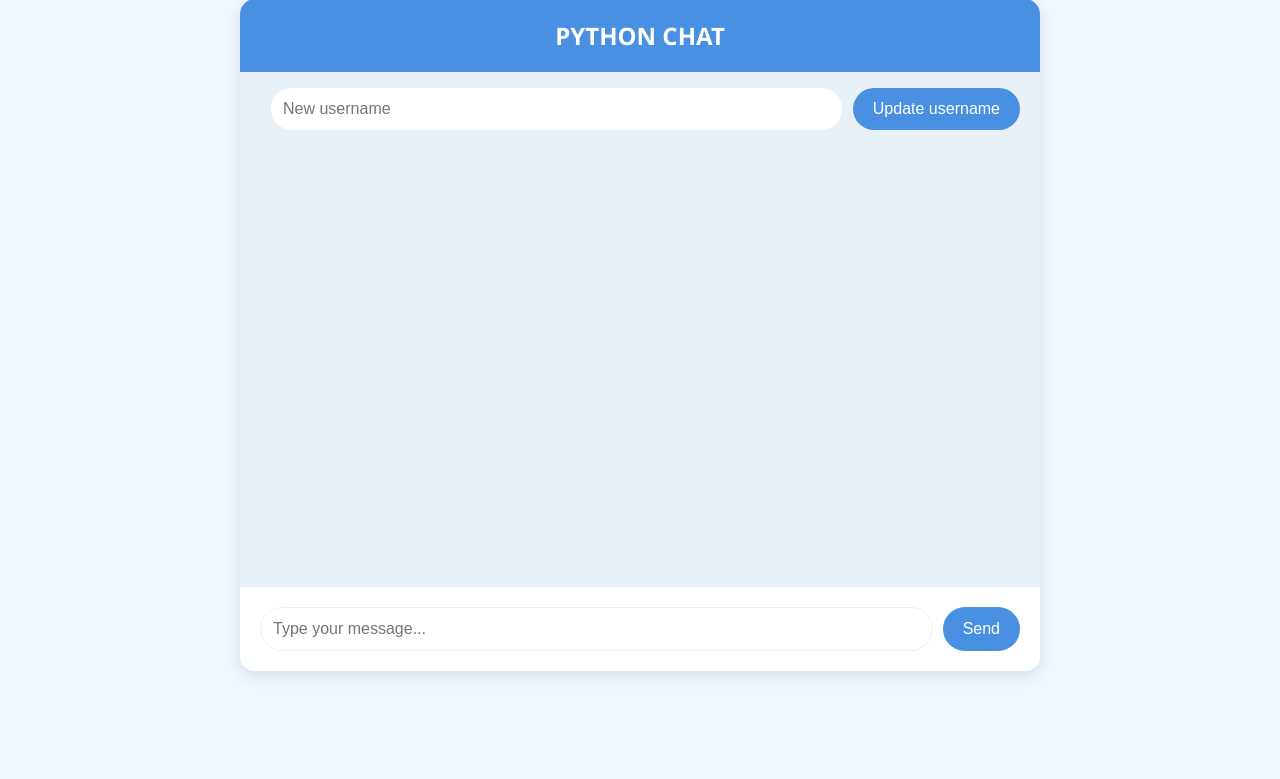
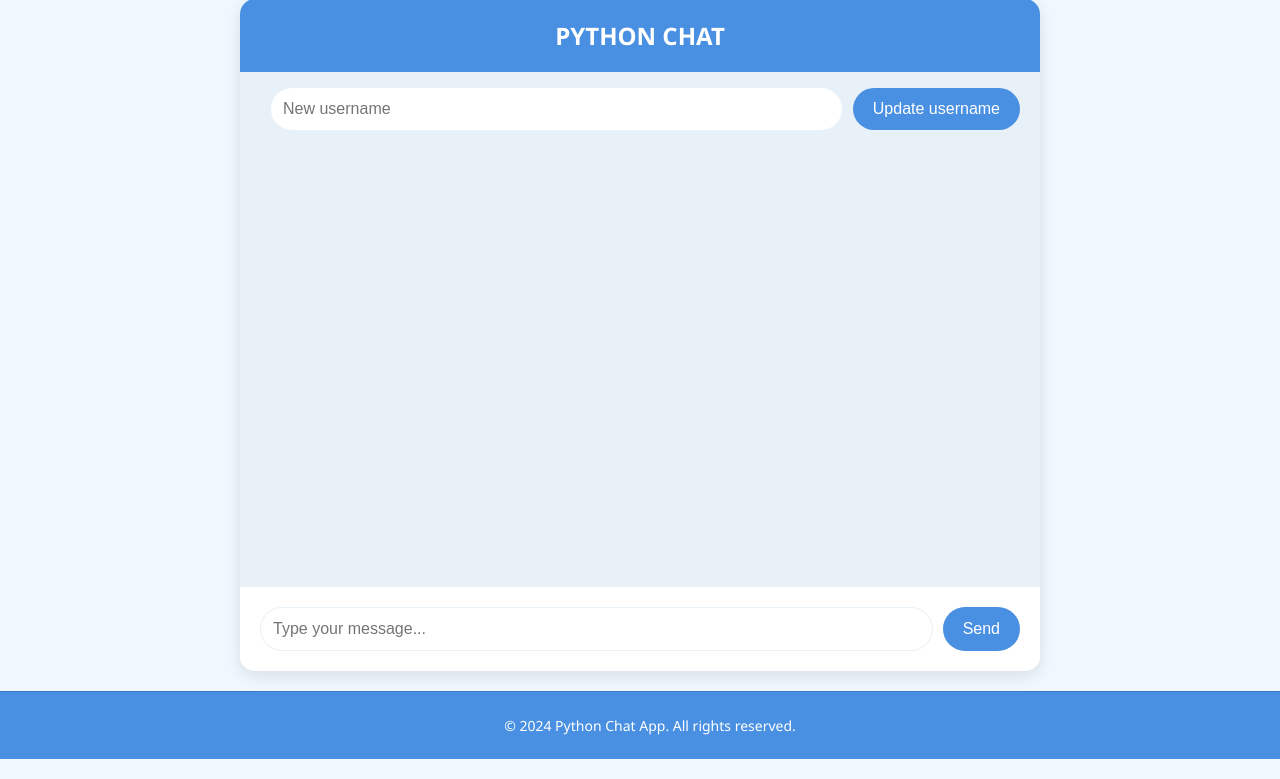
Before and after one commit to FranciscoBourquin/python-chat-app, a Flask app: page / in a window 1280 px wide. Shown: the part 21-800 px from the top of the page. Run offline with Flask 3, Linux system fonts and the light colour scheme; some libraries are stand-ins or nearby versions.

Commit message:
Footer element and styles added

```diff
--- a/static/style.css
+++ b/static/style.css
@@ -144,3 +144,15 @@ color: white;
 margin-right: 0;
 margin-left: 10px;
 }
+
+footer {
+    text-align: center;
+    padding: 10px;
+    background-color: var(--primary-color);
+    color: white;
+    font-size: 14px;
+    position: relative;
+    bottom: 0;
+    width: 100%;
+    border-top: 1px solid var(--primary-dark);
+}
--- a/templates/index.html
+++ b/templates/index.html
@@ -26,6 +26,11 @@
         </div>
     </div>
 
+    <footer>
+        <p>&copy; 2024 Python Chat App. All rights reserved.</p>
+    </footer>
+
+
     <script src="{{ url_for('static', filename='script.js') }}" defer></script>
 </body>
 </html>
```
